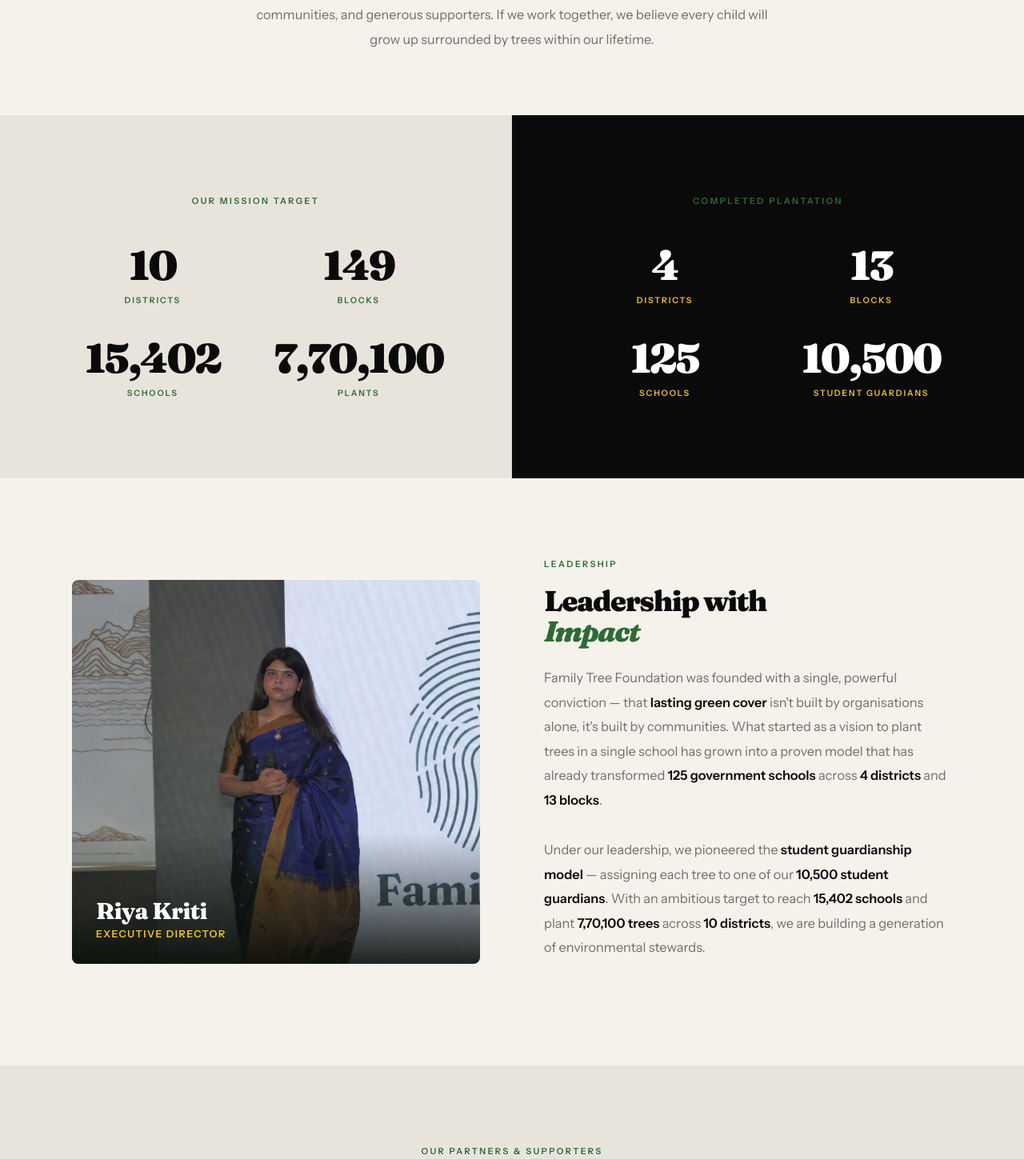
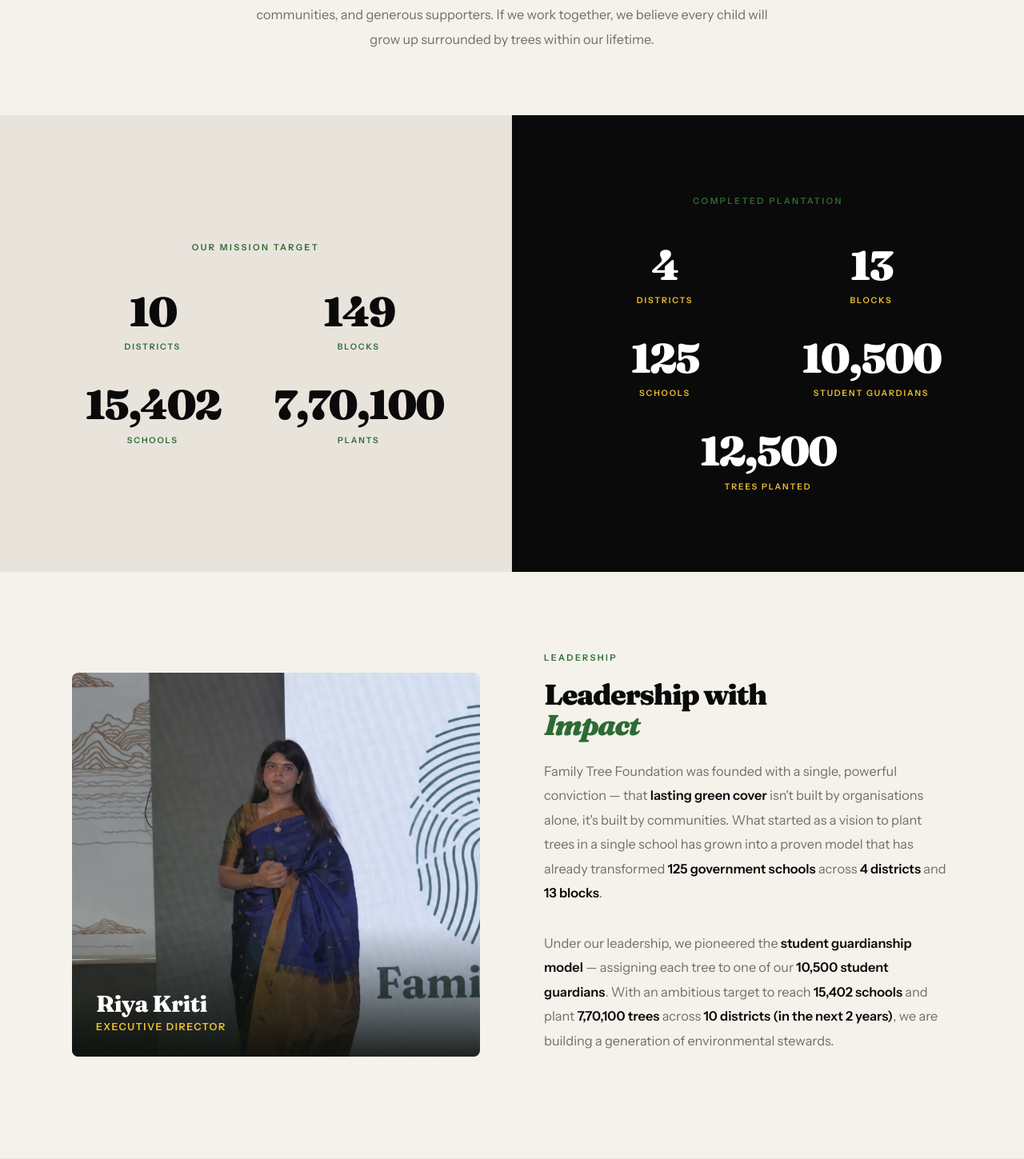
Before and after one commit to Sachinsagarmishra/familytreeindia, a PHP site: page /about.html in a window 1280 px wide. Shown: the part 1249-2698 px from the top of the page at 80% size. Run offline with PHP 8.4, Linux system fonts and the light colour scheme.

Commit message:
Add TREES PLANTED metric to completed plantation section in About Us

```diff
--- a/about.css
+++ b/about.css
@@ -210,6 +210,10 @@
   display: grid;
   grid-template-columns: 1fr 1fr;
   gap: 40px 20px;
+}
+
+.comp-stats-grid .abt-stat:nth-child(5) {
+  grid-column: span 2;
 }
 
 .target-col .abt-stat-num {
--- a/about.html
+++ b/about.html
@@ -214,6 +214,10 @@
               <div class="abt-stat-num" data-target="10500">0</div>
               <div class="abt-stat-lbl">STUDENT GUARDIANS</div>
             </div>
+            <div class="abt-stat">
+              <div class="abt-stat-num" data-target="12500">0</div>
+              <div class="abt-stat-lbl">TREES PLANTED</div>
+            </div>
           </div>
         </div>
       </div>
@@ -242,7 +246,7 @@
         <p class="abt-promise-p">Under our leadership, we pioneered the <strong>student guardianship
             model</strong> — assigning each tree to one of our <strong>10,500 student guardians</strong>. With an
           ambitious target to reach <strong>15,402 schools</strong> and plant <strong>7,70,100 trees</strong> across
-          <strong>10 districts</strong>, we are building a generation of environmental stewards.
+          <strong>10 districts (in the next 2 years)</strong>, we are building a generation of environmental stewards.
         </p>
 
       </div>
```
